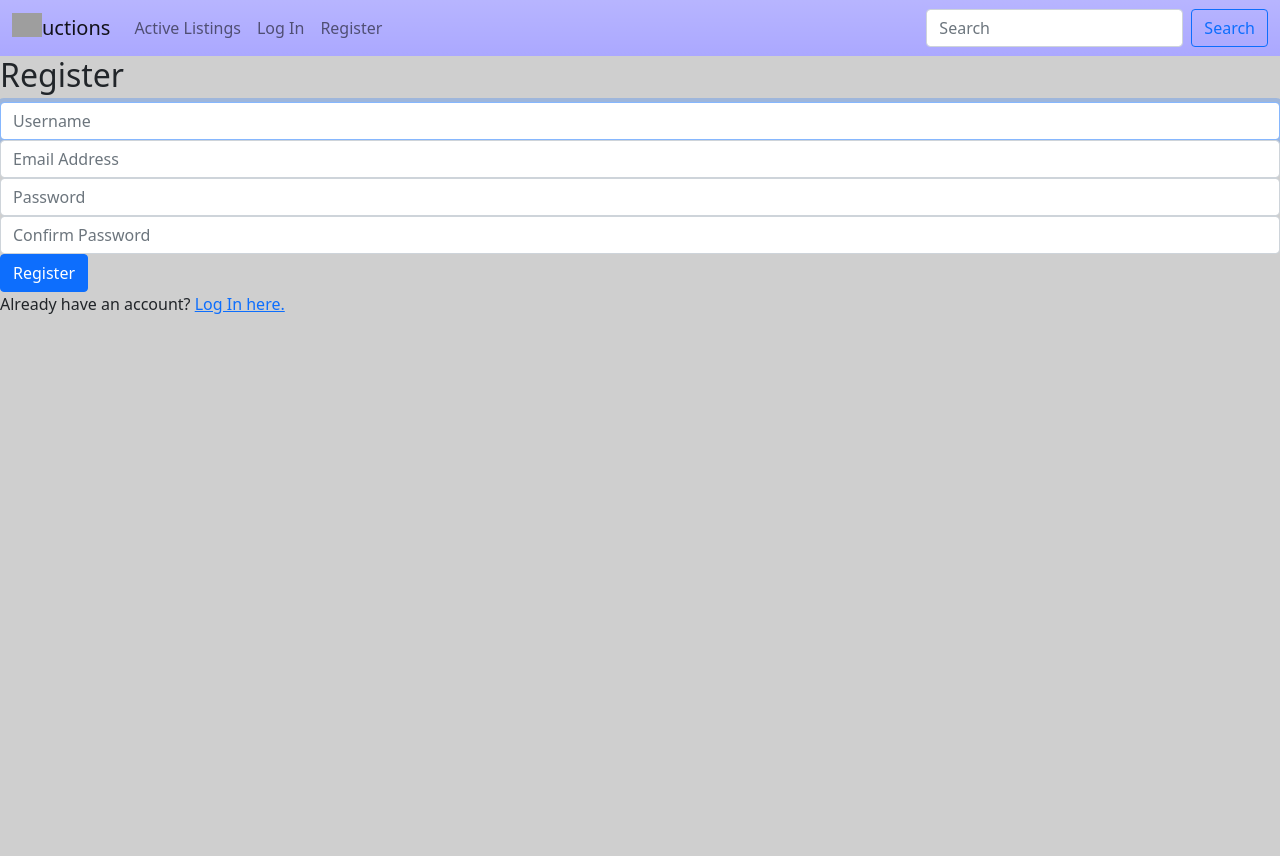
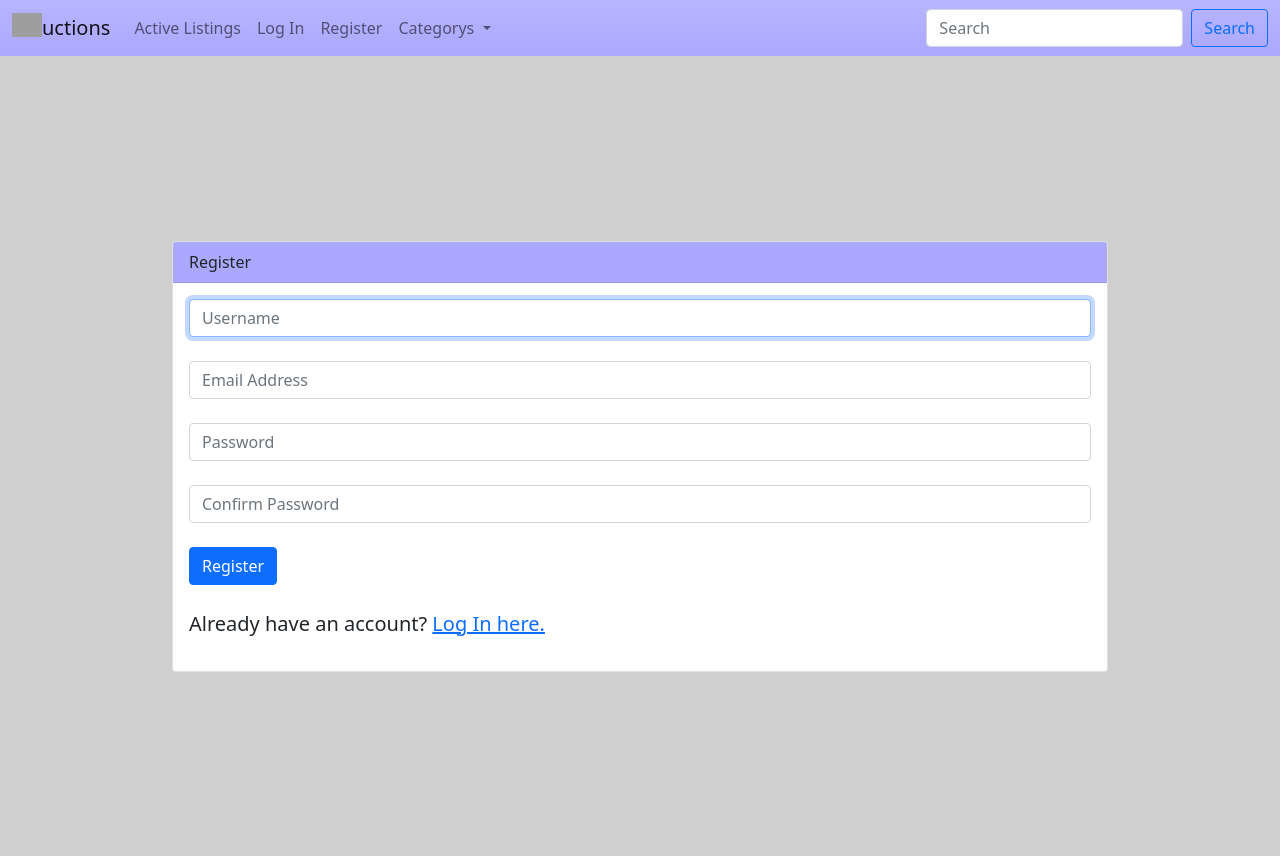
Before and after one commit to HenryInfoRmi/Project2_Commerce, a Django app: page /register in a window 1280 px wide. Before the commit the page ends 314 px from the top, so only its background shows below. Run offline with Django 3.2, Linux system fonts and the light colour scheme; data comes from the database, SQL or seed files in the repository; grey boxes are pictures that could not be loaded.

Commit message:
Estilo alterado - Add my intems

```diff
--- a/auctions/models.py
+++ b/auctions/models.py
@@ -11,12 +11,13 @@ class category(models.Model):
         return f"{self.name_cat}"
 
 class auct_list(models.Model):
+    name_user = models.IntegerField()
     name_act = models.CharField(max_length=100)
     price_act = models.FloatField()
     picture_act = models.ImageField(upload_to="media/", blank=True)
     date_act = models.DateTimeField()
     desc_act = models.CharField(max_length=1000)
-    categ_act = models.ForeignKey(category, on_delete=models.CASCADE, related_name="cat")
+    categ_act = models.IntegerField()
 
     def __str__(self):
         return f"{self.name_act}, {self.price_act}, {self.picture_act}, {self.date_act}, {self.desc_act}"
--- a/auctions/templates/auctions/index.html
+++ b/auctions/templates/auctions/index.html
@@ -1,10 +1,10 @@
 {% extends "auctions/layout.html" %}
 
 {% block body %}
-    <main class="p-3 h-100 bg-light ">
-        <h2 class="m-2">Active Listings</h2>
+    <main class=" h-100 bg-light ">
+        <h2 class="m-4 mt-0 mb-2 pt-4">Active Listings</h2>
 
-        <div class="row row-cols-1 row-cols-md-3 g-4" >
+        <div class="bg-light p-3 pt-0 m-0 w-100 row row-cols-1 row-cols-md-3 g-4" >
         {% for auct in aucts %}
             <a href="#" style="text-decoration: none; color: black;"  >
                 <div class="col">
--- a/auctions/templates/auctions/layout.html
+++ b/auctions/templates/auctions/layout.html
@@ -32,6 +32,9 @@
                                 <li class="nav-item">
                                     <a class="nav-link" href="{% url 'add' %}">Add</a>
                                 </li>
+                                <li class="nav-item">
+                                    <a class="nav-link" href="?user_request=my_items">Meus Itens</a>
+                                </li>
                             {% else %}
                                 <li class="nav-item">
                                     <a class="nav-link" href="{% url 'login' %}">Log In</a>
@@ -41,8 +44,24 @@
                                 </li>
 
                             {% endif %}
+                            <li class="nav-item dropdown">
+                                <a class="nav-link dropdown-toggle" href="#" id="navbarDropdown" role="button" data-bs-toggle="dropdown" aria-expanded="false">
+                                  Categorys
+                                </a>
+                                <ul class="dropdown-menu" aria-labelledby="navbarDropdown">
+                                    <li><a class="dropdown-item" href="/">Todas</a></li>
+                                    {% for category in categorys %}
+                                    <li><a class="dropdown-item" href="?category={{category}}">{{category}}</a></li>
+                                    {% endfor %}
+                                </ul>
+                            </li>
                         </ul>
                     </div>
+                    {% if user.is_authenticated %}
+                    <p class="nav-item m-4 mb-0 mt-0">Ola,<strong>{{user.username}}</strong>!!</p>
+                    {% else %}
+                    <p class="nav-item"></p>
+                    {% endif %}
                     <form class="d-flex">
                         <input class="form-control me-2" type="search" placeholder="Search" aria-label="Search">
                         <button class="btn btn-outline-primary" type="submit">Search</button>
--- a/auctions/templates/auctions/login.html
+++ b/auctions/templates/auctions/login.html
@@ -12,9 +12,9 @@
             </div>
             <div class="card-body">
               <blockquote class="blockquote mb-0">
-                <form action="{% url 'login' %}" method="post">
+                <form action="{% url 'login' %}" method="post" class="p-5">
                     <div class="d-flex justify-content-center h-100 mb-4">
-                        <img src="media/media/bust.png" alt="User" style="width: 20%;">
+                        <img src="media/media/bust.png" alt="User" style="width: 20%; border-radius: 100px; background-color: gray;">
                     </div>
                     {% csrf_token %}
                     {% if message %}
--- a/auctions/templates/auctions/register.html
+++ b/auctions/templates/auctions/register.html
@@ -2,29 +2,37 @@
 
 {% block body %}
 
-    <h2>Register</h2>
-
-    {% if message %}
-        <div>{{ message }}</div>
-    {% endif %}
-
+<div class="h-100 w-100 p-3 d-flex justify-content-center bg-transparent ">
+    <div class="card h-auto m-auto w-75 p-0 d-flex justify-content-center">
+        <div class="card-header" style="background-color: #aba8ff;">
+            Register
+        </div>
+        <div class="card-body">
+          <blockquote class="blockquote mb-0">
             <form action="{% url 'register' %}" method="post">
                 {% csrf_token %}
+                {% if message %}
+                <div class="alert-danger mb-4 p-1">{{ message }}</div>
+                {% endif %}
                 <div class="form-group">
-            <input class="form-control" autofocus type="text" name="username" placeholder="Username">
+                    <input class="form-control mb-4" autofocus type="text" name="username" placeholder="Username">
                 </div>
                 <div class="form-group">
-            <input class="form-control" type="email" name="email" placeholder="Email Address">
+                    <input class="form-control mb-4" type="email" name="email" placeholder="Email Address">
                 </div>
                 <div class="form-group">
-            <input class="form-control" type="password" name="password" placeholder="Password">
+                    <input class="form-control mb-4" type="password" name="password" placeholder="Password">
                 </div>
                 <div class="form-group">
-            <input class="form-control" type="password" name="confirmation" placeholder="Confirm Password">
+                    <input class="form-control mb-4" type="password" name="confirmation" placeholder="Confirm Password">
                 </div>
-        <input class="btn btn-primary" type="submit" value="Register">
+                <input class="btn btn-primary mb-4" type="submit" value="Register">
+                <p>Already have an account? <a href="{% url 'login' %}">Log In here.</a></p>
             </form>
+          </blockquote>
+        </div>
+    </div>
+</div>
 
-    Already have an account? <a href="{% url 'login' %}">Log In here.</a>
 
 {% endblock %}
--- a/auctions/views.py
+++ b/auctions/views.py
@@ -4,7 +4,7 @@ from django.http import HttpResponse, HttpResponseRedirect, HttpRequest
 from django.shortcuts import render
 from django.urls import reverse
 import os
-from .models import User, auct_list
+from .models import User, auct_list, category
 from django.forms.widgets import ClearableFileInput
 from datetime import datetime
 from . import forms
@@ -18,10 +18,33 @@ from . import forms
 
 
 def index(request):
-    return render(request, "auctions/index.html", {
-        "aucts": auct_list.objects.all(),
-        "diret": os.path.dirname(os.path.realpath(__file__))
-    })
+    cat_fil = request.GET.get('category', '')
+    if cat_fil:
+        id_cat = category.objects.get(name_cat=cat_fil)
+        return render(request, "auctions/index.html", {
+            "aucts": auct_list.objects.filter(categ_act=id_cat.id),
+            "diret": os.path.dirname(os.path.realpath(__file__)),
+            'categorys': category.objects.all()
+        })
+    else:
+        user_request = request.GET.get('user_request', '')
+        if user_request == 'my_items':
+            if request.user.is_authenticated:
+                return render(request, "auctions/index.html", {
+                    "aucts": auct_list.objects.filter(name_user=request.user.id),
+                    "diret": os.path.dirname(os.path.realpath(__file__)),
+                    'categorys': category.objects.all()
+                })
+            else:
+                return HttpResponseRedirect(reverse("login"))
+
+        return render(request, "auctions/index.html", {
+            "aucts": auct_list.objects.all(),
+            "diret": os.path.dirname(os.path.realpath(__file__)),
+            'categorys': category.objects.all()
+        })
+
+
 
 
 def login_view(request):
@@ -38,10 +61,13 @@ def login_view(request):
             return HttpResponseRedirect(reverse("index"))
         else:
             return render(request, "auctions/login.html", {
-                "message": "Invalid username and/or password."
+                "message": "Invalid username and/or password.",
+                'categorys': category.objects.all()
             })
     else:
-        return render(request, "auctions/login.html")
+        return render(request, "auctions/login.html", {
+            'categorys': category.objects.all()
+        })
 
 
 def logout_view(request):
@@ -59,7 +85,8 @@ def register(request):
         confirmation = request.POST["confirmation"]
         if password != confirmation:
             return render(request, "auctions/register.html", {
-                "message": "Passwords must match."
+                "message": "Passwords must match.",
+                'categorys': category.objects.all()
             })
 
         # Attempt to create new user
@@ -68,30 +95,43 @@ def register(request):
             user.save()
         except IntegrityError:
             return render(request, "auctions/register.html", {
-                "message": "Username already taken."
+                "message": "Username already taken.",
+                'categorys': category.objects.all()
             })
         login(request, user)
         return HttpResponseRedirect(reverse("index"))
     else:
-        return render(request, "auctions/register.html")
+        return render(request, "auctions/register.html",{
+            'categorys': category.objects.all()
+        })
 
 
 def add(request):
     if request.method == "POST":
         form = forms.NewItemForm(request.POST, request.FILES)
         if form.is_valid():
-            form.save()
+            new_item = auct_list()
+            new_item.name_act = form.cleaned_data["name_act"]
+            new_item.price_act = form.cleaned_data["price_act"]
+            new_item.picture_act = form.cleaned_data["picture_act"]
+            new_item.date_act = datetime.now()
+            new_item.desc_act = form.cleaned_data["desc_act"]
+            new_item.categ_act = form.cleaned_data["categ_act"]
+            new_item.name_user = request.user.id
+            new_item.save()
 
             return HttpResponseRedirect(reverse("index"))
         else:
             return render(request, "auctions/add.html",{
                 "form": form,
-                "faled": 'fail'
+                "faled": 'fail',
+                'categorys': category.objects.all()
             })
     if not request.user.is_authenticated:
         return HttpResponseRedirect('/login')
     else:
         new_form = forms.NewItemForm()
         return render(request, "auctions/add.html",{
-            "form": new_form
+            "form": new_form,
+            'categorys': category.objects.all()
         })
```
Also changed, not shown: db.sqlite3. Lines whose indentation alone changed are shown as unchanged.
